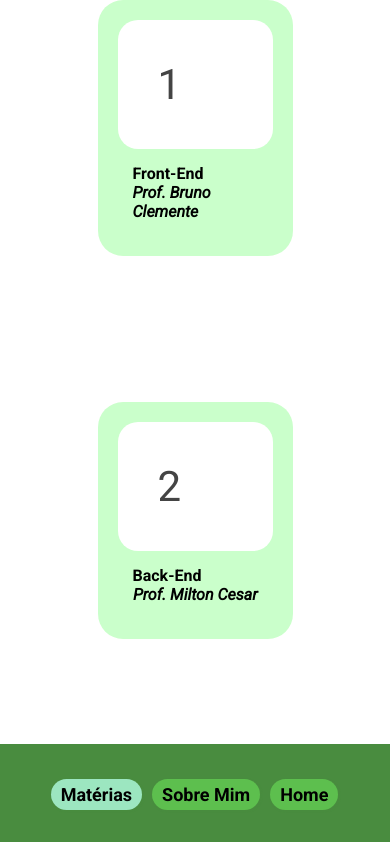
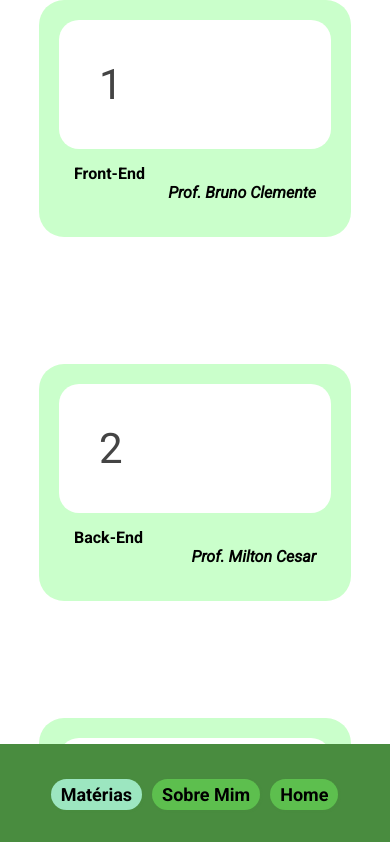
Before and after one commit to AlexandreBolsoni/TrabalhoFront-end2, a React (Create React App) app: page / in a window 390 px wide. Shown: the top 842 px of the page. Built offline with nearby package versions, Linux system fonts and the light colour scheme.

Commit message:
correção modulos

```diff
--- a/src/componentes/PostLink/PostLink.module.css
+++ b/src/componentes/PostLink/PostLink.module.css
@@ -48,7 +48,7 @@ span.slug {
 /* Estilos para celular */
 @media (max-width: 800px) {
     .post {
-        width: 50%;
+        width: 80%;
         margin: auto;
          flex-direction: column;
         margin-bottom: 45% /* Adicione esta linha */
```
